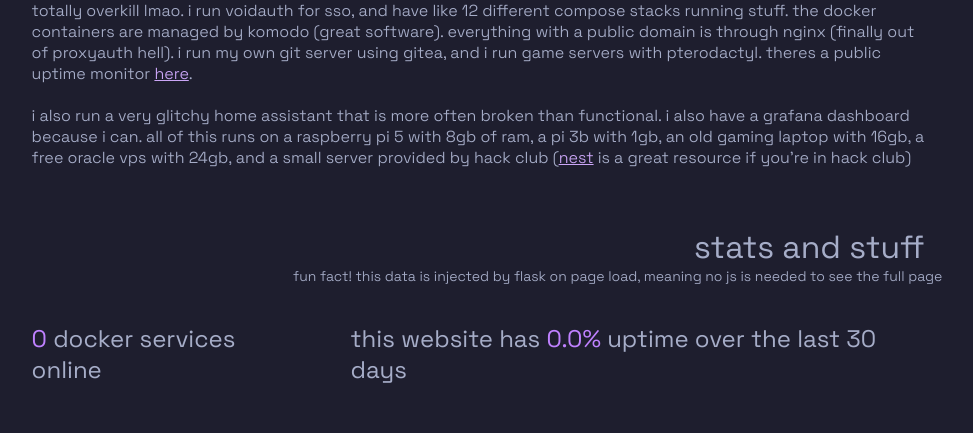
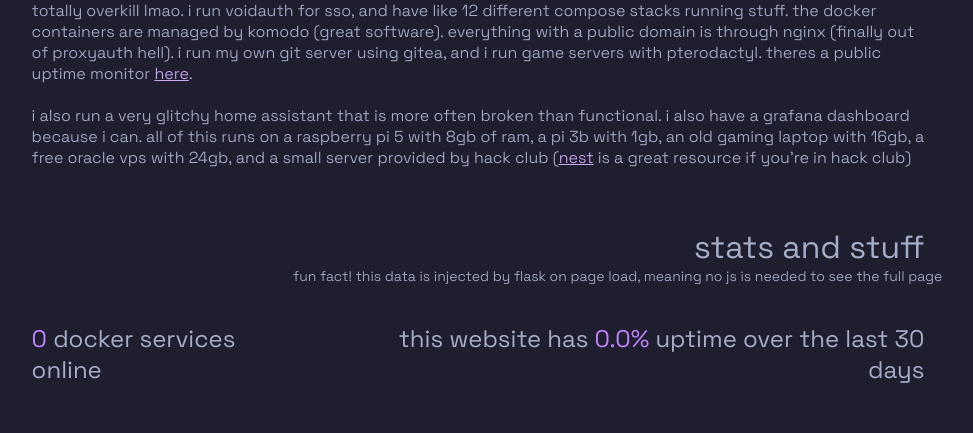
Before and after one commit to MrSeven3/personal-website, a Flask app: page / in a window 1280 px wide. Shown: the part 607-1040 px from the top of the page, without its empty margins (162-1135 px from the left). Run offline with Flask 3, Linux system fonts and the light colour scheme; data that the repository does not hold is empty.

Commit message:
yay small style change

```diff
--- a/mysql_utils.py
+++ b/mysql_utils.py
@@ -72,7 +72,7 @@ def get_docker_services() -> int:
     if stack_summary.status_code != 200:
         print("uptime data get failed with code " +str(stack_summary.status_code)+"\n"+str(deploy_summary.text))
 
-    total_docker_services = int(deploy_summary.json()['total']) + int(stack_summary.json()['total'])
+    total_docker_services = int(deploy_summary.json()['running']) + int(stack_summary.json()['running'])
 
     store_data_to_key("docker_services",str(total_docker_services))
     return total_docker_services
--- a/templates/index.html
+++ b/templates/index.html
@@ -59,7 +59,7 @@
                 <h3 class="space-grotesk-header"><span class="text-highlight">{{ docker_services }}</span> docker services online</h3>
             </div>
             <div class="stats-panel stats-panel-wide">
-                <h3 class="space-grotesk-header">this website has <span class="text-highlight">{{ uptime }}%</span> uptime over the last 30 days</h3>
+                <h3 class="space-grotesk-header" style="text-align: right">this website has <span class="text-highlight">{{ uptime }}%</span> uptime over the last 30 days</h3>
             </div>
         </div>
     </body>
```
